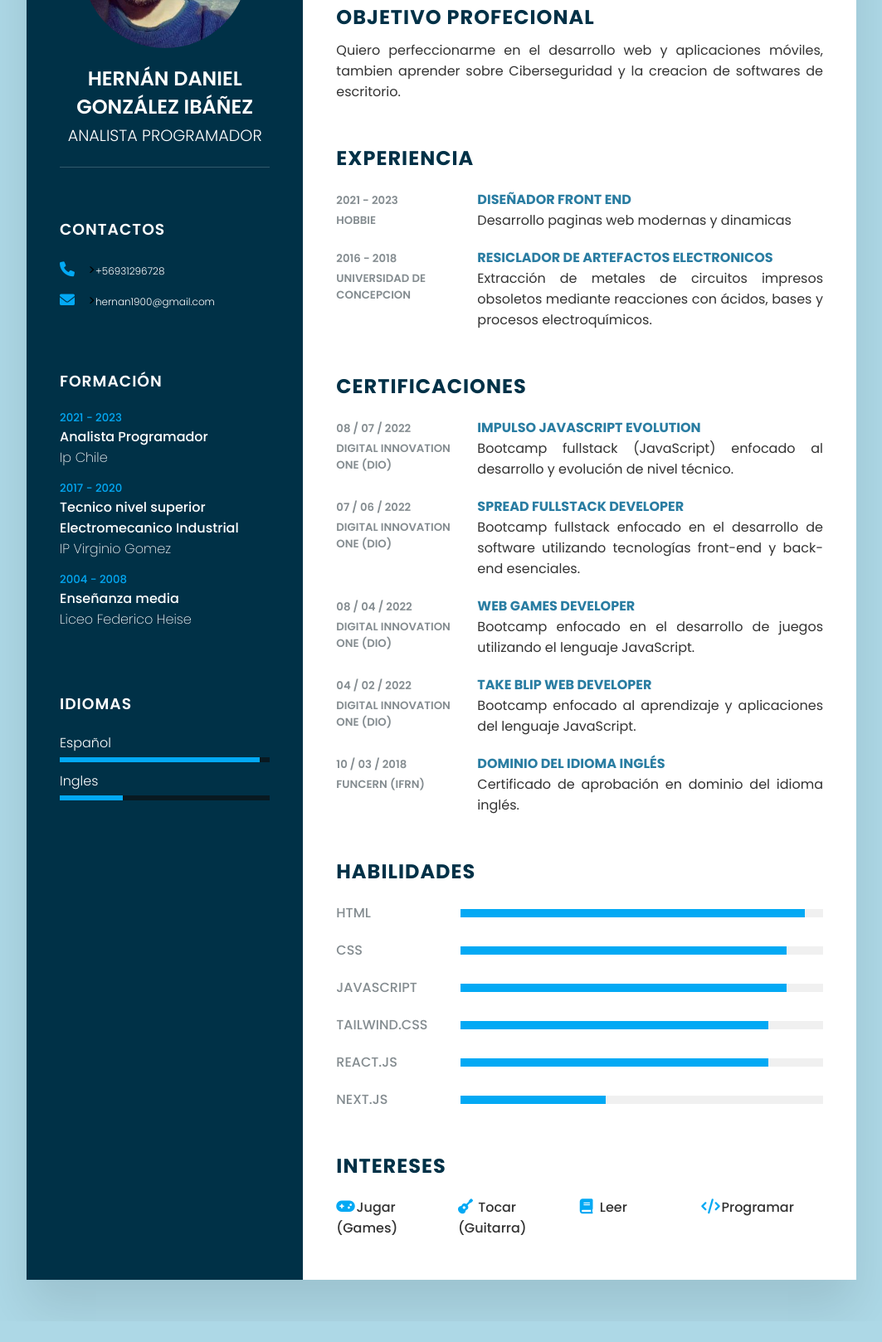
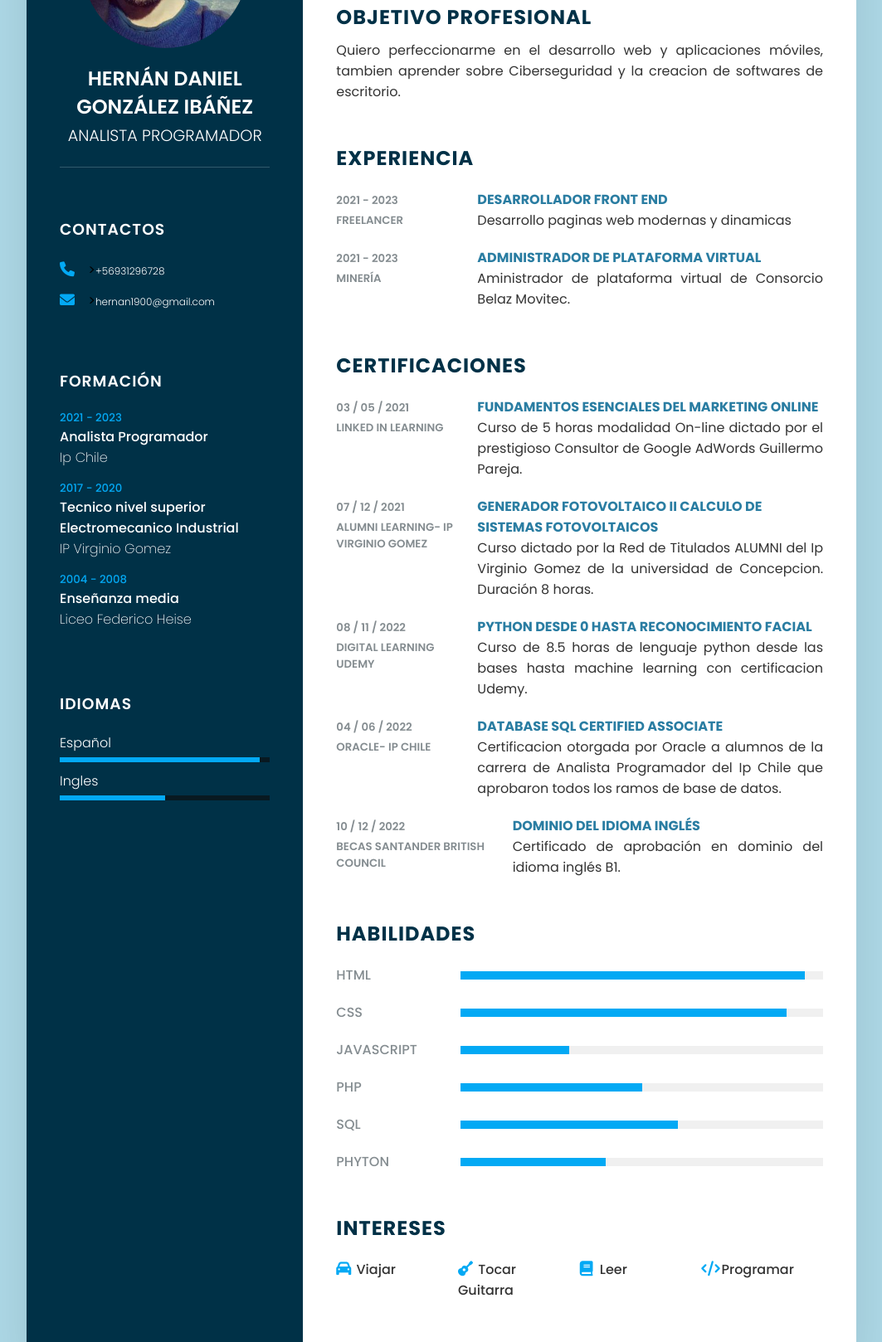
Before and after one commit to AntuFotem/curriculum2023, a plain HTML site: page index.html in a window 1280 px wide. Shown: the part 232-1850 px from the top of the page at 83% size, without its empty margins (108-1171 px from the left). Before the commit the page ends 1825 px from the top, so only its background shows below. Drawn offline with Linux system fonts and the light colour scheme.

Commit message:
Update index.html

```diff
--- a/index.html
+++ b/index.html
@@ -3,17 +3,21 @@
   <head>
     <meta charset="UTF-8" />
     <meta http-equiv="X-UA-Compatible" content="IE=edge" />
+    <!--Aqui para que sea responsive-->
     <meta name="viewport" content="width=device-width, initial-scale=1.0" />
+    <!--Aqui le colocare un icono de curriculum abierto en la esquina superior de la ventana-->
     <link
       rel="shortcut icon"
       href="./icons8-currículum-abierto-50.png"
       type="image/x-icon"
     />
+    <!--Aqui utilizaré la tipografia CSS FontAwesome-->
     <link
       rel="stylesheet"
       href="https://cdnjs.cloudflare.com/ajax/libs/font-awesome/6.0.0/css/all.min.css"
 
     />
+    <!--aqui se incluye el link para los estilos css-->
     <link rel="stylesheet" href="./style.css" />
     <title>Hernán Daniel González Ibáñez - Currículum Vitae</title>
   </head>
@@ -22,6 +26,7 @@
       <div class="lado_izquierdo">
         <div class="textoPerfil">
           <div class="imgBx">
+            <!--aqui doy el link para implementar imagen de perfil que se incluye-->
             <img src="./hernan.jpg" alt="Hernan" />
           </div>
           <h2>Hernán Daniel González Ibáñez<br /><span>Analista Programador</span></h2>
@@ -31,6 +36,7 @@
           <h3 class="titulo">Contactos</h3>
           <ul>
             <li>
+              <!--con este codigo podemos agregarle el icono al telefono y al email-->
               <span class="icon"><em class="fa-solid fa-phone"></em></span>
               ><span class="texto">+56931296728</span></a
               >
@@ -62,7 +68,7 @@
             </li>
           </ul>
         </div>
-
+<!--Con este efecto podemos graficar un porcentaje-->
         <div class="contactoInfo lenguaje">
           <h3 class="titulo">Idiomas</h3>
           <ul>
@@ -77,7 +83,7 @@
             <li>
               <span class="texto">Ingles</span>
               <span class="porcentaje">
-                <div style="width: 30%"></div>
+                <div style="width: 50%"></div>
               </span>
             </li>
           </ul>
@@ -88,11 +94,11 @@
         <div class="descripcion">
           <h2 class="titulo2">Perfil</h2>
           <p>
-            Analista programador con amplios conocimientos de html, css, bases de datos relacionales, etc.
+            Analista programador con conocimientos de html, css, Php y bases de datos relacionales SQL, etc.
           </p>
         </div>
         <div class="descripcion">
-          <h2 class="titulo2">Objetivo Profecional</h2>
+          <h2 class="titulo2">Objetivo Profesional</h2>
           <p>
             Quiero perfeccionarme en el desarrollo web y aplicaciones móviles, tambien aprender
             sobre Ciberseguridad y la creacion de softwares de escritorio.
@@ -103,26 +109,24 @@
           <div class="caja">
             <div class="año_trabajo">
               <h5>2021 - 2023</h5>
-              <h5>Hobbie</h5>
+              <h5>Freelancer</h5>
             </div>
             <div class="texto">
-              <h4>Diseñador front end</h4>
+              <h4>Desarrollador front end</h4>
               <p>
-                Desarrollo paginas web modernas y dinamicas
+                  Desarrollo paginas web modernas y dinamicas
               </p>
             </div>
           </div>
-
           <div class="caja">
             <div class="año_trabajo">
-              <h5>2016 - 2018</h5>
-              <h5>Universidad de concepcion</h5>
+              <h5>2021 - 2023</h5>
+              <h5>Minería</h5>
             </div>
             <div class="texto">
-              <h4>Resiclador de artefactos electronicos</h4>
+              <h4>Administrador de plataforma virtual</h4>
               <p>
-              Extracción de metales de circuitos impresos
-              obsoletos mediante reacciones con ácidos, bases y procesos electroquímicos.
+              Aministrador de plataforma virtual de Consorcio Belaz Movitec.
               </p>
             </div>
           </div>
@@ -133,69 +137,70 @@
 
           <div class="caja">
             <div class="año_trabajo">
-              <h5>08 / 07 / 2022</h5>
-              <h5>Digital Innovation One (DIO)</h5>
+              <h5>03 / 05 / 2021</h5>
+              <h5>Linked IN Learning</h5>
             </div>
             <div class="texto">
-              <h4>Impulso Javascript Evolution</h4>
+              <h4>Fundamentos esenciales del marketing online</h4>
               <p>
-              Bootcamp fullstack (JavaScript) enfocado al desarrollo y evolución de nivel técnico.
+              Curso de 5 horas modalidad On-line dictado por el prestigioso
+              Consultor de Google AdWords Guillermo Pareja.
               </p>
             </div>
           </div>
 
           <div class="caja">
             <div class="año_trabajo">
-              <h5>07 / 06 / 2022</h5>
-              <h5>Digital Innovation One (DIO)</h5>
+              <h5>07 / 12 / 2021</h5>
+              <h5>ALUMNI LEARNING- Ip VIRGINIO GOMEZ</h5>
             </div>
             <div class="texto">
-              <h4>Spread Fullstack Developer</h4>
+              <h4>Generador Fotovoltaico II Calculo de Sistemas Fotovoltaicos</h4>
               <p>
-              Bootcamp fullstack enfocado en el
-              desarrollo de software utilizando tecnologías front-end y back-end esenciales.
+                Curso dictado por la Red de Titulados ALUMNI del Ip Virginio Gomez de la universidad de Concepcion.
+                Duración 8 horas.
               </p>
             </div>
           </div>
 
           <div class="caja">
             <div class="año_trabajo">
-              <h5>08 / 04 / 2022</h5>
-              <h5>Digital Innovation One (DIO)</h5>
+              <h5>08 / 11 / 2022</h5>
+              <h5>Digital Learning Udemy</h5>
             </div>
             <div class="texto">
-              <h4>Web Games Developer</h4>
+              <h4>Python desde 0 hasta reconocimiento facial</h4>
               <p>
-              Bootcamp enfocado en el desarrollo de juegos utilizando el lenguaje JavaScript.
+                Curso de 8.5 horas de lenguaje python desde las bases hasta machine learning con certificacion Udemy.
               </p>
             </div>
           </div>
 
           <div class="caja">
             <div class="año_trabajo">
-              <h5>04 / 02 / 2022</h5>
-              <h5>Digital Innovation One (DIO)</h5>
+              <h5>04 / 06 / 2022</h5>
+              <h5>Oracle- Ip Chile</h5>
             </div>
             <div class="texto">
-              <h4>Take Blip Web Developer</h4>
+              <h4>Database SQL certified Associate</h4>
               <p>
-              Bootcamp enfocado al aprendizaje y aplicaciones del lenguaje JavaScript.
+                Certificacion otorgada por Oracle a alumnos de la carrera de Analista Programador del Ip Chile que aprobaron todos los ramos de base de datos.
               </p>
             </div>
           </div>
 
           <div class="caja">
             <div class="año_trabajo">
-              <h5>10 / 03 / 2018</h5>
-              <h5>Funcern (IFRN)</h5>
+              <h5>10 / 12 / 2022</h5>
+              <h5>Becas Santander British Council</h5>
             </div>
             <div class="texto">
               <h4>Dominio del idioma Inglés</h4>
-              <p>Certificado de aprobación en dominio del idioma inglés.</p>
+              <p>Certificado de aprobación en dominio del idioma inglés B1.</p>
             </div>
           </div>
         </div>
-
+<!--ocupo el mismo efecto css de bloque para graficar los porcentajes-->
         <div class="descripcion habilidades">
           <h2 class="titulo2">Habilidades</h2>
           <div class="caja">
@@ -213,34 +218,34 @@
           <div class="caja">
             <h4>JavaScript</h4>
             <div class="porcentaje">
-              <div style="width: 90%"></div>
+              <div style="width: 30%"></div>
             </div>
           </div>
           <div class="caja">
-            <h4>Tailwind.CSS</h4>
+            <h4>PHP</h4>
             <div class="porcentaje">
-              <div style="width: 85%"></div>
+              <div style="width: 50%"></div>
             </div>
           </div>
           <div class="caja">
-            <h4>React.JS</h4>
+            <h4>SQL</h4>
             <div class="porcentaje">
-              <div style="width: 85%"></div>
+              <div style="width: 60%"></div>
             </div>
           </div>
           <div class="caja">
-            <h4>Next.JS</h4>
+            <h4>Phyton</h4>
             <div class="porcentaje">
               <div style="width: 40%"></div>
             </div>
           </div>
         </div>
-
+<!--con seleccionar una palabra en ingles podemos cambiar el icono en fa-->
         <div class="descripcion intereses">
           <h2 class="titulo2">Intereses</h2>
           <ul>
-            <li><em class="fa-solid fa-gamepad"></em> Jugar (Games)</li>
-            <li><em class="fa-solid fa-guitar"></em> Tocar (Guitarra)</li>
+            <li><em class="fa-solid fa-car"></em> Viajar</li>
+            <li><em class="fa-solid fa-guitar"></em> Tocar <br> Guitarra</li>
             <li><em class="fa-solid fa-book"></em> Leer</li>
             <li><em class="fa-solid fa-code"></em> Programar</li>
           </ul>
@@ -249,4 +254,4 @@
     </div>
   </body>
 </html>
-<!--comentarios-->
+<!--tan solo con html y css y una buena tipografiaa, se puede crear un curriculum con varios adornos visuales-->
```
